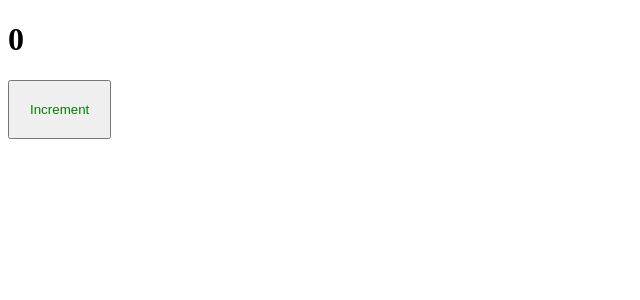
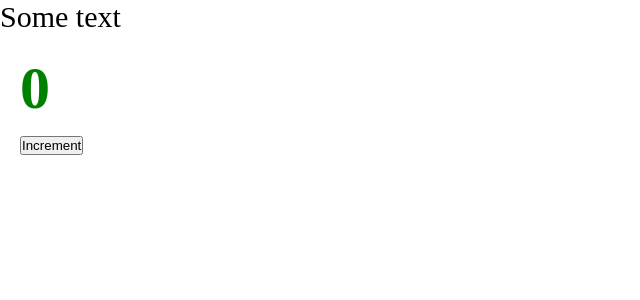
Before and after one commit to ancientcult89/UlbiTVCourse, a React app: page / in a window 1280 px wide. Shown: the top 300 px of the page, without its empty margins (0-640 px from the left). Built offline with nearby package versions, Linux system fonts and the light colour scheme.

Commit message:
lesson 5

```diff
--- a/package.json
+++ b/package.json
@@ -19,6 +19,7 @@
     "@types/webpack-dev-server": "^4.7.2",
     "css-loader": "^6.6.0",
     "html-webpack-plugin": "^5.5.0",
+    "mini-css-extract-plugin": "^2.5.3",
     "sass": "^1.49.9",
     "sass-loader": "^12.6.0",
     "style-loader": "^3.3.1",
--- /dev/null
+++ b/src/App.tsx
@@ -0,0 +1,14 @@
+import React from "react";
+import {Counter} from "./components/Counter";
+import './index.scss'
+
+const App = () => {
+    return (
+        <div className='app'>
+            Some text
+            <Counter/>
+        </div>
+    );
+};
+
+export default App;
--- a/src/components/Counter.scss
+++ b/src/components/Counter.module.scss
@@ -1,4 +1,4 @@
-button {
+.btn {
     padding: 20px;
     color: green;
 }
--- a/src/components/Counter.tsx
+++ b/src/components/Counter.tsx
@@ -1,5 +1,5 @@
 import {useState} from "react";
-import './Counter.scss'
+import classes from './Counter.module.scss'
 
 export  const Counter = () => {
     const  [count, setCount] = useState(0);
@@ -7,7 +7,7 @@
         setCount(count + 1);
     }
     return (
-        <div>
+        <div className={classes.btn}>
             <h1>{count}</h1>
             <button onClick={increment}>Increment</button>
         </div>
--- /dev/null
+++ b/src/index.scss
@@ -0,0 +1,9 @@
+* {
+  margin: 0;
+  padding: 0;
+  box-sizing: border-box;
+}
+
+.app {
+  font-size: 30px;
+}
--- a/src/index.tsx
+++ b/src/index.tsx
@@ -1,10 +1,7 @@
 import {render} from 'react-dom';
-import {Counter} from "./components/Counter";
+import App from './App'
 
 render (
-    <div>
-
-        <Counter/>
-    </div>,
+    <App/>,
     document.getElementById('root')
 )
```
Also changed, not shown: src/global.d.ts (added, +7 -0 lines), 4 other files (tests, documents, lock files or other folders).
